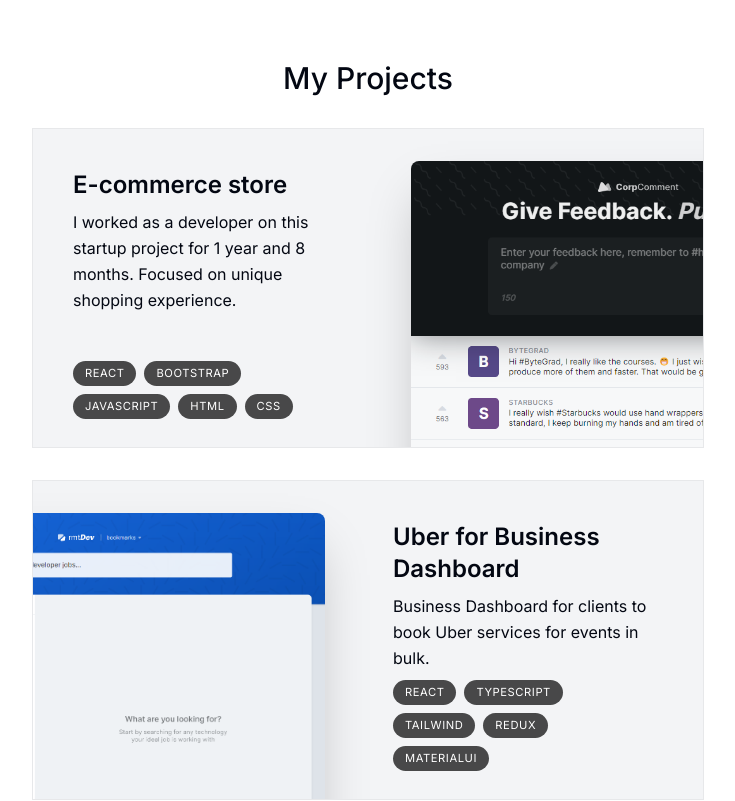
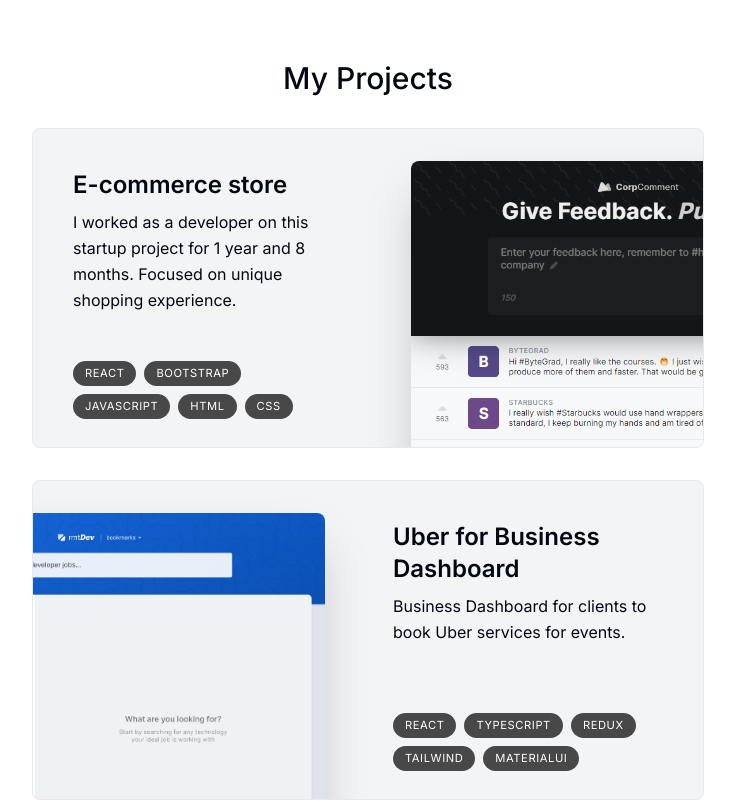
Before and after one commit to chandu-vemula/portfolio, a Next.js app: page / in a window 1280 px wide. Shown: the part 1280-2081 px from the top of the page, without its empty margins (272-1007 px from the left). Built offline with nearby package versions, Linux system fonts and the light colour scheme.

Commit message:
Add animation and transitions to project section, Add dummy projects temporarily

```diff
--- /dev/null
+++ b/components/project.tsx
@@ -0,0 +1,74 @@
+"use client"
+
+import { projectsData } from "@/lib/data";
+import { motion, useScroll, useTransform } from "framer-motion";
+import Image from "next/image";
+import React, { useRef } from "react";
+
+type ProjectProps = (typeof projectsData)[number];
+
+ export default function Project({ title, description, tags, imageUrl }: ProjectProps) {
+  const ref = useRef<HTMLDivElement>(null);
+
+  const { scrollYProgress } = useScroll({
+    target: ref,
+    offset: ["0 1", "1.33 1"],
+  });
+
+  const scaleProgress = useTransform(scrollYProgress, [0, 1], [0.8, 1])
+  const opacityProgress = useTransform(scrollYProgress, [0, 1], [0.6, 1]);
+
+
+  return (
+    <motion.div
+      ref={ref}
+      style={{
+        scale: scaleProgress,
+        opacity: opacityProgress,
+      }}
+      className="group mb-3 sm:mb-8
+    last:mb-0 "
+    >
+      <section
+        className=" bg-gray-100 max-w-[42rem] border
+    border-black/5 rounded-lg overflow-hidden sm:pr-8 relative sm:h-[20rem] mb-3 sm:mb-8
+    last:mb-0  hover:bg-gray-200 transition group-even:pl-8"
+      >
+        <div className="pt-4 pb-7 px-5 sm:pl-10 sm:pr-2 sm:pt-10 sm:max-w-[50%] flex flex-col h-full group-even:ml-[18rem]">
+          <h3 className="text-2xl font-semibold">{title}</h3>
+          <p className="mt-2 leading-relaxed text-grey-700">{description}</p>
+
+          <ul className="flex flex-wrap mt-4 gap-2 sm:mt-auto">
+            {tags.map((tag, index) => (
+              <li
+                className="bg-black/[0.7] px-3 py-1 text-[0.7rem] uppercase tracking-wider text-white rounded-full"
+                key={index}
+              >
+                {tag}
+              </li>
+            ))}
+          </ul>
+        </div>
+
+        <Image
+          src={imageUrl}
+          alt="Project I worked on"
+          quality={95}
+          className="absolute top-8 -right-40 w-[28.25rem] rounded-t-lg shadow-2xl
+        transition
+        group-hover:scale-[1.04]
+        group-hover:-translate-x-3
+        group-hover:translate-y-3
+        group-hover:-rotate-2
+
+        group-even:group-hover:translate-x-3
+        group-even:group-hover:-translate-y-3
+        group-even:group-hover:rotate-2
+
+        group-even:-right-[initial]
+        group-even:-left-40"
+        />
+      </section>
+    </motion.div>
+  );
+}
--- a/components/projects.tsx
+++ b/components/projects.tsx
@@ -1,7 +1,7 @@
 import React from 'react'
 import SectionHeading from './section-heading'
 import { projectsData } from '@/lib/data';
-import Image from 'next/image';
+import Project from './project'
 
 export default function Projects() {
   return (
@@ -17,38 +17,3 @@ export default function Projects() {
     </section>
   );
 }
-
-type ProjectProps = (typeof projectsData)[number];
-
-function Project({
-  title,
-  description,
-  tags,
-  imageUrl
-}: ProjectProps) {
-  return (
-    <section className=" group bg-gray-100 max-w-[42rem] border border-black/5 overflow-hidden sm:pr-8 relative sm:h-[20rem] mb-3 sm:mb-8 last:mb-0 even:pl-8 hover:bg-gray-200 transition">
-      <div className="pt-4 pb-7 px-5 sm:pl-10 sm:pr-2 sm:pt-10 sm:max-w-[50%] flex flex-col h-full group-even:ml-[18rem]">
-        <h3 className="text-2xl font-semibold">{title}</h3>
-        <p className="mt-2 leading-relaxed text-grey-700">{description}</p>
-        <ul className="flex flex-wrap mt-4 gap-2 sm:mt-auto">
-          {tags.map((tag, index) => (
-            <li
-              className="bg-black/[0.7] px-3 py-1 text-[0.7rem] uppercase tracking-wider text-white rounded-full"
-              key={index}
-            >
-              {tag}
-            </li>
-          ))}
-        </ul>
-      </div>
-
-      <Image
-        src={imageUrl}
-        alt="Project I worked on"
-        quality={95}
-        className="absolute top-8 -right-40 w-[28.25rem] rounded-t-lg shadow-2xl group-even:-right-[initial] group-even:-left-40"
-      />
-    </section>
-  );
-}
--- a/lib/data.ts
+++ b/lib/data.ts
@@ -71,8 +71,8 @@ export const projectsData = [
   {
     title: "Uber for Business Dashboard",
     description:
-      "Business Dashboard for clients to book Uber services for events in bulk.",
-    tags: ["React", "TypeScript", "Tailwind", "Redux", "MaterialUI"],
+      "Business Dashboard for clients to book Uber services for events.",
+    tags: ["React", "TypeScript", "Redux", "Tailwind", "MaterialUI"],
     imageUrl: rmtdevImg,
   },
   {
```
